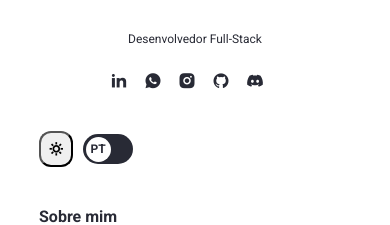
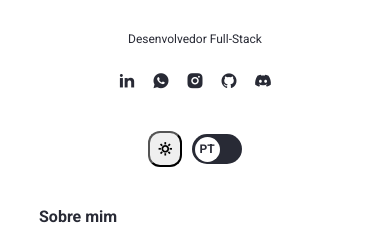
Before and after one commit to DGzzzzz/Portfolio2, a React (Create React App) app: page / in a window 390 px wide. Shown: the part 230-455 px from the top of the page. Built offline with nearby package versions, Linux system fonts and the light colour scheme.

Commit message:
:iphone: feat: alter proprieties for responsive sidebar

```diff
--- a/src/containers/sidebar/styles.ts
+++ b/src/containers/sidebar/styles.ts
@@ -11,6 +11,11 @@ export const Social = styled.a`
   font-size: 18px;
   cursor: pointer;
   text-decoration: none;
+
+  @media (max-width: 768px) {
+    margin-right: 8px;
+    margin-left: 8px;
+  }
 `
 
 export const BotaoTema = styled.button`
@@ -39,4 +44,8 @@ export const TogglesContainer = styled.div`
   align-items: center;
   gap: 10px; /* Espaço entre os botões */
   margin-top: 20px;
+
+  @media (max-width: 768px) {
+    justify-content: center;
+  }
 `
```
